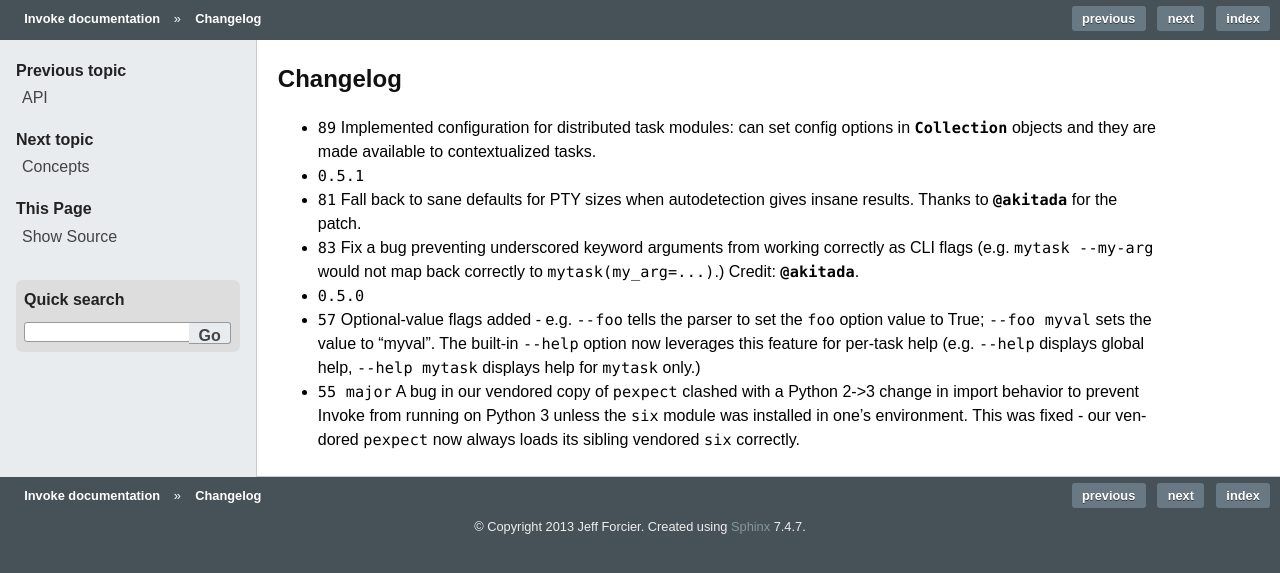
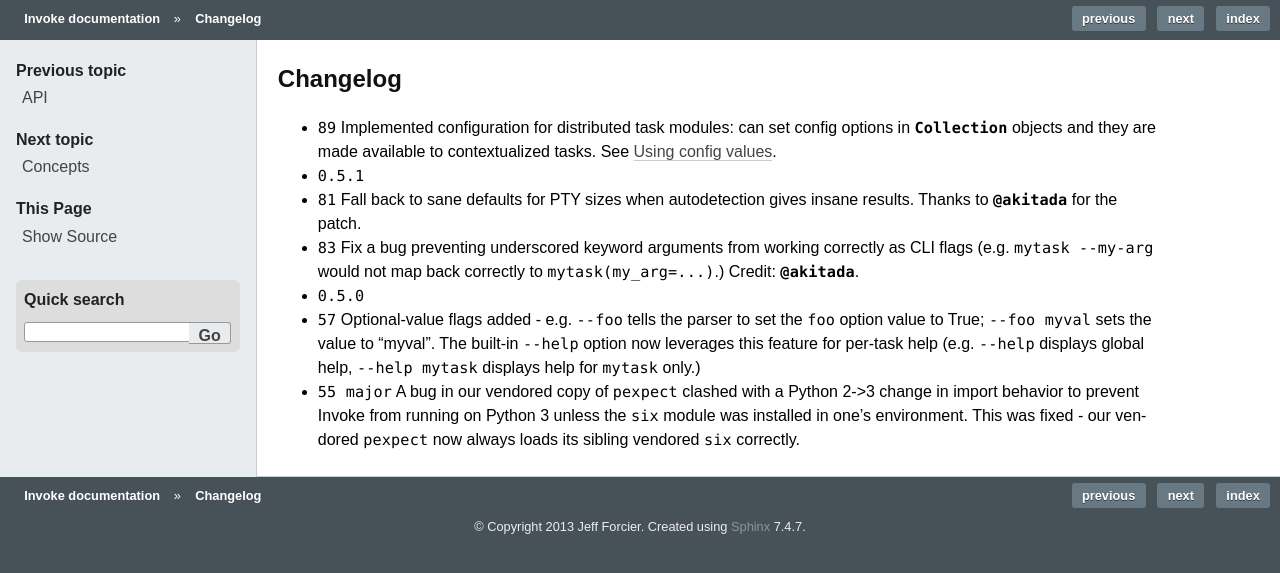
Before and after one commit to pyinvoke/invoke, a Sphinx documentation site: the page built from docs/changelog.rst, in a window 1280 px wide. Shown: the top 573 px of the page. Built offline with Sphinx 7.4.7, drawn with Linux system fonts in a browser that asks for light colours; cross-references to code outside the pages are shown as plain code.

Commit message:
Update changelog re #89 w/ docs. Closes #89 (again.)

```diff
--- a/docs/changelog.rst
+++ b/docs/changelog.rst
@@ -4,7 +4,7 @@ Changelog
 
 * :feature:`89` Implemented configuration for distributed task modules: can set
   config options in `.Collection` objects and they are made available to
-  contextualized tasks.
+  contextualized tasks. See :ref:`configuration`.
 * :release:`0.5.1 <2013.09.15>`
 * :bug:`81` Fall back to sane defaults for PTY sizes when autodetection gives
   insane results. Thanks to `@akitada` for the patch.
--- a/docs/concepts/context.rst
+++ b/docs/concepts/context.rst
@@ -64,6 +64,7 @@ tidy::
     def restart(ctx):
         ctx.run("restart apache2")
 
+.. _configuration:
 
 Using config values
 ===================
```
